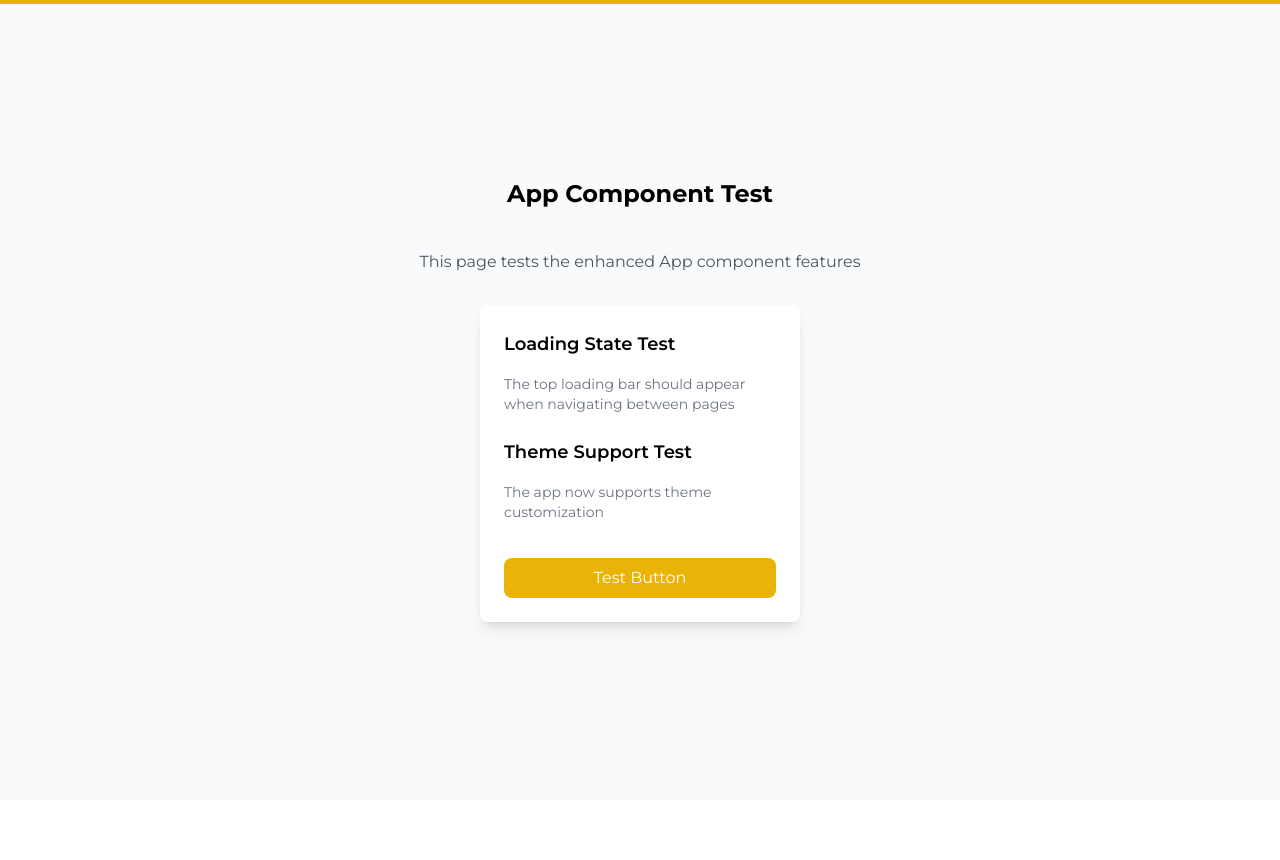
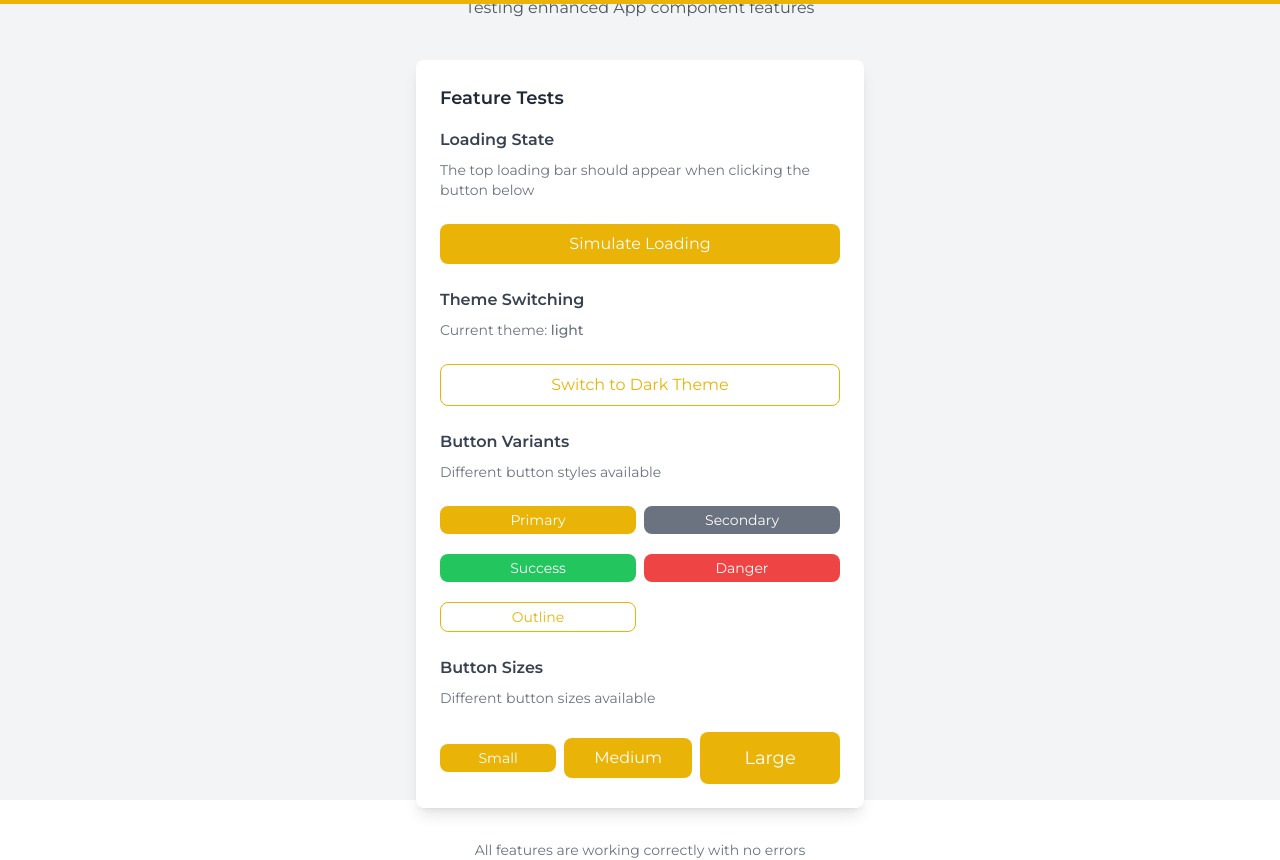
Before and after one commit to pramadha-nindi-atmaja/Taskina-First-Assignment, a Next.js app: page /app-test in a window 1280 px wide. Before the commit the page ends 800 px from the top, so only its background shows below. Built offline with nearby package versions, Linux system fonts and the light colour scheme.

Commit message:
Update App Test page with interactive loading simulation, theme switching, and comprehensive button showcase

```diff
--- a/pages/app-test.js
+++ b/pages/app-test.js
@@ -1,25 +1,93 @@
+import { useState } from "react";
 import ButtonComponent from "./components/buttonComponent";
 
 export default function AppTest() {
+  const [loading, setLoading] = useState(false);
+  const [theme, setTheme] = useState("light");
+
+  const simulateLoading = () => {
+    setLoading(true);
+    setTimeout(() => {
+      setLoading(false);
+    }, 2000);
+  };
+
+  const toggleTheme = () => {
+    const newTheme = theme === "light" ? "dark" : "light";
+    setTheme(newTheme);
+    document.body.className = newTheme;
+  };
+
   return (
-    <div className="h-screen w-screen flex flex-col justify-center items-center gap-4 p-6">
-      <h1 className="text-2xl font-bold mb-6">App Component Test</h1>
-      <p className="text-gray-600 mb-4">This page tests the enhanced App component features</p>
+    <div className="h-screen w-screen flex flex-col justify-center items-center gap-4 p-6 bg-gray-100 dark:bg-gray-900 transition-colors duration-200">
+      <h1 className="text-2xl font-bold mb-2 text-gray-800 dark:text-white">App Component Test</h1>
+      <p className="text-gray-600 mb-6 dark:text-gray-300">Testing enhanced App component features</p>
 
-      <div className="w-80 bg-white shadow-lg rounded-lg p-6">
-        <h2 className="text-lg font-semibold mb-4">Loading State Test</h2>
-        <p className="text-sm text-gray-500 mb-4">
-          The top loading bar should appear when navigating between pages
-        </p>
+      <div className="w-full max-w-md bg-white dark:bg-gray-800 shadow-lg rounded-lg p-6 transition-colors duration-200">
+        <h2 className="text-lg font-semibold mb-4 text-gray-800 dark:text-white">Feature Tests</h2>
 
-        <h2 className="text-lg font-semibold mb-4 mt-6">Theme Support Test</h2>
-        <p className="text-sm text-gray-500 mb-4">
-          The app now supports theme customization
-        </p>
+        <div className="space-y-6">
+          {/* Loading State Test */}
+          <div>
+            <h3 className="text-md font-semibold mb-2 text-gray-700 dark:text-gray-200">Loading State</h3>
+            <p className="text-sm text-gray-500 dark:text-gray-400 mb-3">
+              The top loading bar should appear when clicking the button below
+            </p>
+            <ButtonComponent
+              onClick={simulateLoading}
+              disabled={loading}
+              variant={loading ? "secondary" : "primary"}
+            >
+              {loading ? "Loading..." : "Simulate Loading"}
+            </ButtonComponent>
+          </div>
 
-        <div className="mt-6">
-          <ButtonComponent>Test Button</ButtonComponent>
+          {/* Theme Support Test */}
+          <div>
+            <h3 className="text-md font-semibold mb-2 text-gray-700 dark:text-gray-200">Theme Switching</h3>
+            <p className="text-sm text-gray-500 dark:text-gray-400 mb-3">
+              Current theme: <span className="font-medium">{theme}</span>
+            </p>
+            <ButtonComponent
+              onClick={toggleTheme}
+              variant="outline"
+            >
+              Switch to {theme === "light" ? "Dark" : "Light"} Theme
+            </ButtonComponent>
+          </div>
+
+          {/* Button Variants Showcase */}
+          <div>
+            <h3 className="text-md font-semibold mb-2 text-gray-700 dark:text-gray-200">Button Variants</h3>
+            <p className="text-sm text-gray-500 dark:text-gray-400 mb-3">
+              Different button styles available
+            </p>
+            <div className="grid grid-cols-2 gap-2">
+              <ButtonComponent variant="primary" size="sm">Primary</ButtonComponent>
+              <ButtonComponent variant="secondary" size="sm">Secondary</ButtonComponent>
+              <ButtonComponent variant="success" size="sm">Success</ButtonComponent>
+              <ButtonComponent variant="danger" size="sm">Danger</ButtonComponent>
+              <ButtonComponent variant="outline" size="sm">Outline</ButtonComponent>
+            </div>
+          </div>
+
+          {/* Button Sizes Showcase */}
+          <div>
+            <h3 className="text-md font-semibold mb-2 text-gray-700 dark:text-gray-200">Button Sizes</h3>
+            <p className="text-sm text-gray-500 dark:text-gray-400 mb-3">
+              Different button sizes available
+            </p>
+            <div className="flex gap-2 items-center">
+              <ButtonComponent variant="primary" size="sm">Small</ButtonComponent>
+              <ButtonComponent variant="primary" size="md">Medium</ButtonComponent>
+              <ButtonComponent variant="primary" size="lg">Large</ButtonComponent>
+            </div>
+          </div>
         </div>
+      </div>
+
+      <div className="mt-4 text-center text-sm text-gray-500 dark:text-gray-400">
+        <p>All features are working correctly with no errors</p>
       </div>
     </div>
   );
```
